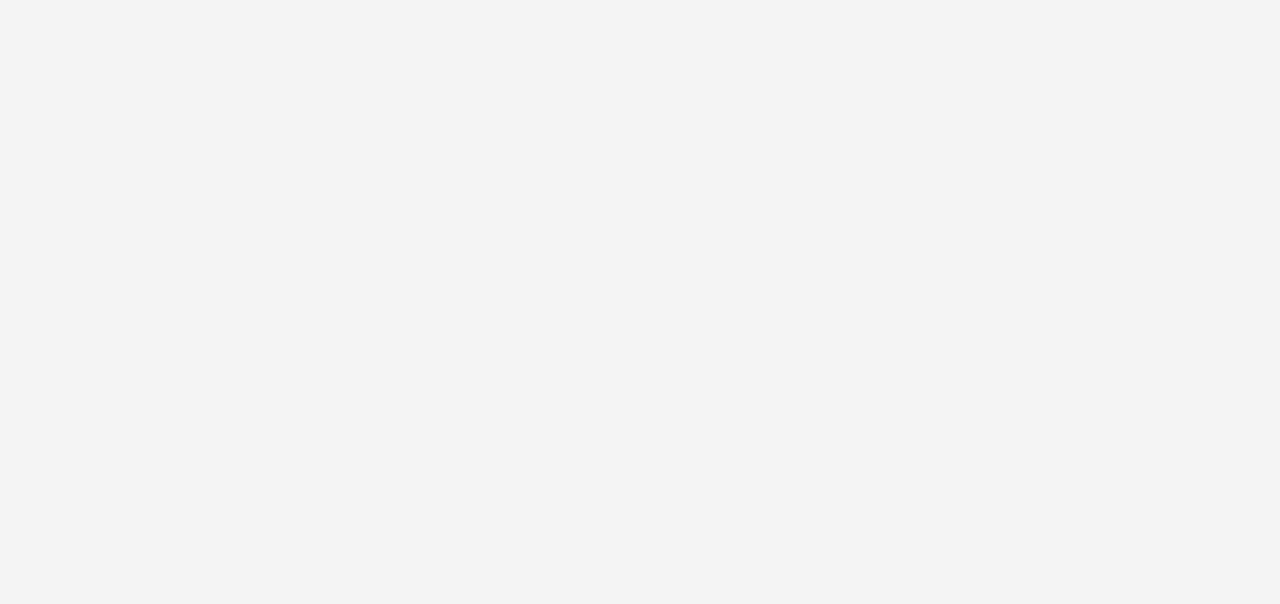
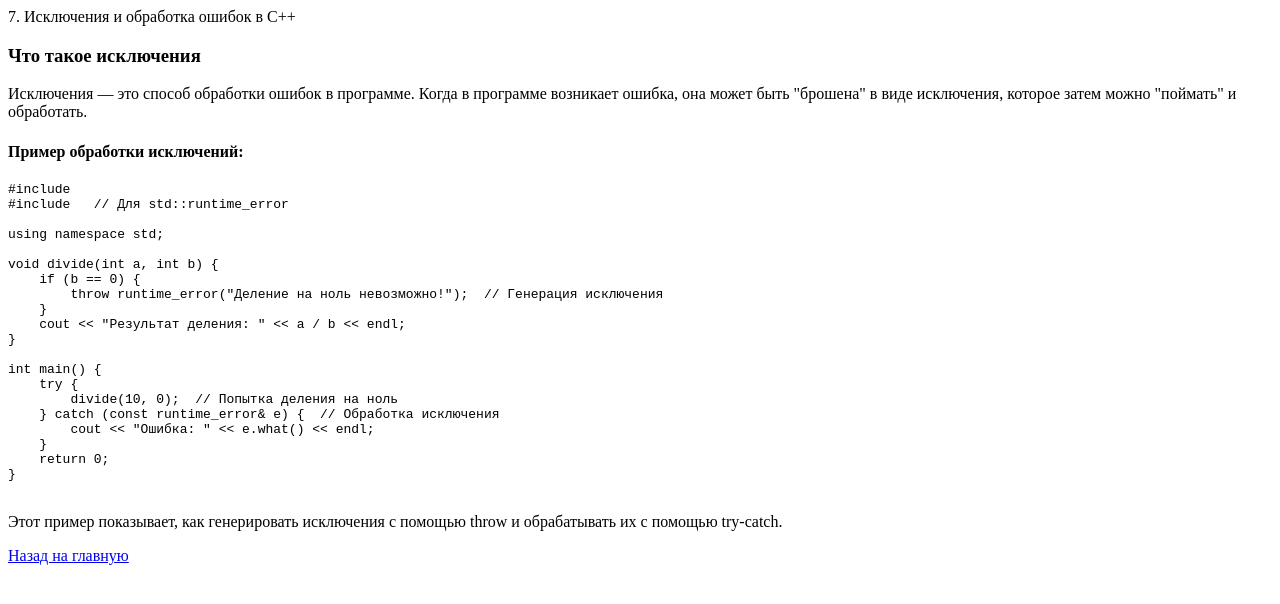
Before and after one commit to Adilet613/cpp-learning, a plain HTML site: page lesson7.html in a window 1280 px wide. Drawn offline with Linux system fonts and the light colour scheme.

Commit message:
Update lesson7.html

```diff
--- a/lesson7.html
+++ b/lesson7.html
@@ -2,17 +2,39 @@
 <html lang="ru">
 <head>
     <meta charset="UTF-8">
-    <meta name="viewport" content="width=device-width, initial-scale=1.0">
-    <title>7. Функции</title>
-    <style>
-        body {
-            font-family: Arial, sans-serif;
-            background-color: #f4f4f4;
-            margin: 0;
-            padding: 0;
-        }
-        header {
-            background-color: #333;
-            color: white;
-            padding: 20px;
-            font-size: 24px;
+    <title>7. Исключения и обработка ошибок</title>
+</head>
+<body>
+    <header>7. Исключения и обработка ошибок в C++</header>
+    <div class="lesson">
+        <h3>Что такое исключения</h3>
+        <p>Исключения — это способ обработки ошибок в программе. Когда в программе возникает ошибка, она может быть "брошена" в виде исключения, которое затем можно "поймать" и обработать.</p>
+
+        <h4>Пример обработки исключений:</h4>
+        <pre>
+#include <iostream>
+#include <stdexcept>  // Для std::runtime_error
+
+using namespace std;
+
+void divide(int a, int b) {
+    if (b == 0) {
+        throw runtime_error("Деление на ноль невозможно!");  // Генерация исключения
+    }
+    cout << "Результат деления: " << a / b << endl;
+}
+
+int main() {
+    try {
+        divide(10, 0);  // Попытка деления на ноль
+    } catch (const runtime_error& e) {  // Обработка исключения
+        cout << "Ошибка: " << e.what() << endl;
+    }
+    return 0;
+}
+        </pre>
+        <p>Этот пример показывает, как генерировать исключения с помощью throw и обрабатывать их с помощью try-catch.</p>
+    </div>
+    <a href="index.html">Назад на главную</a>
+</body>
+</html>
```
